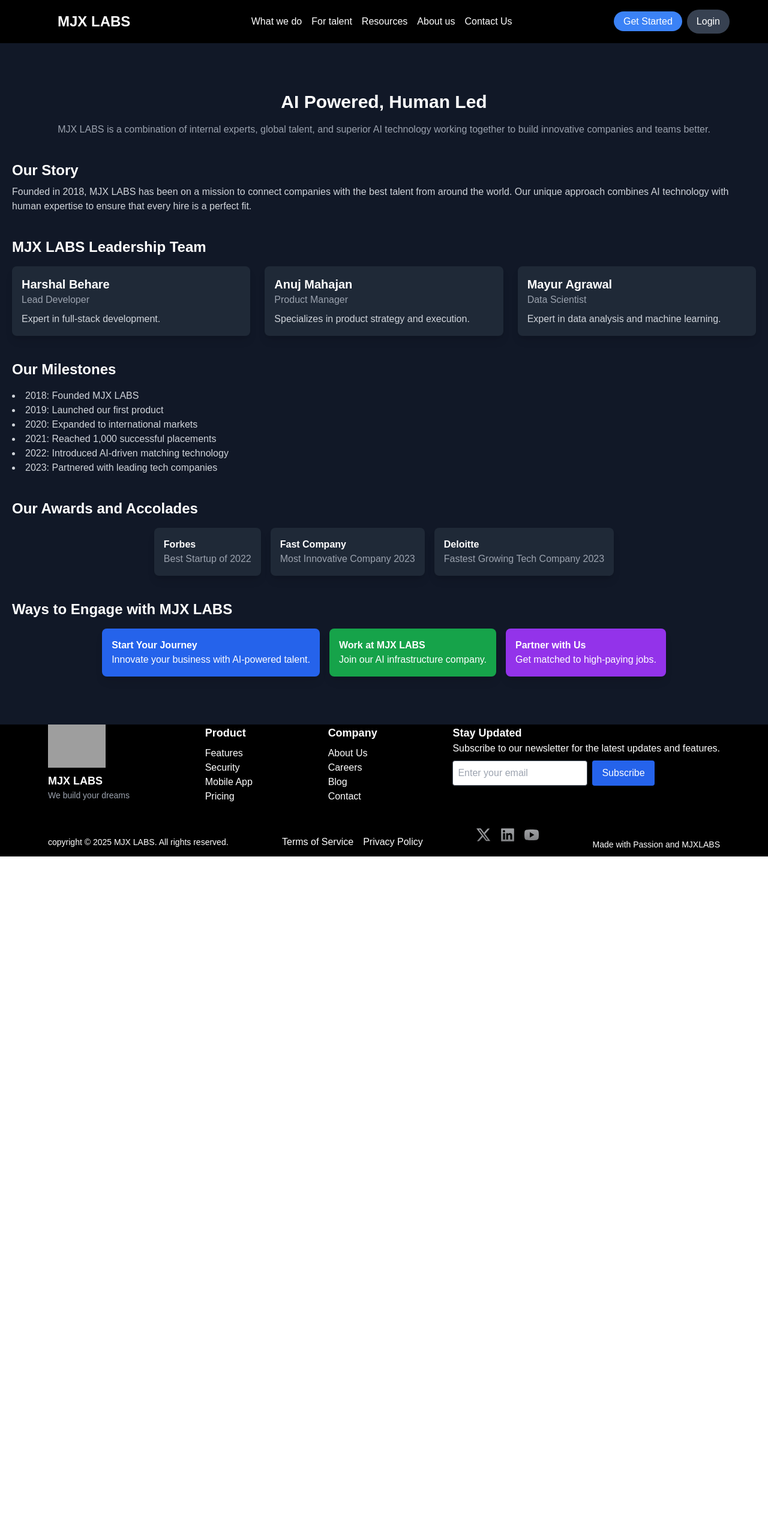
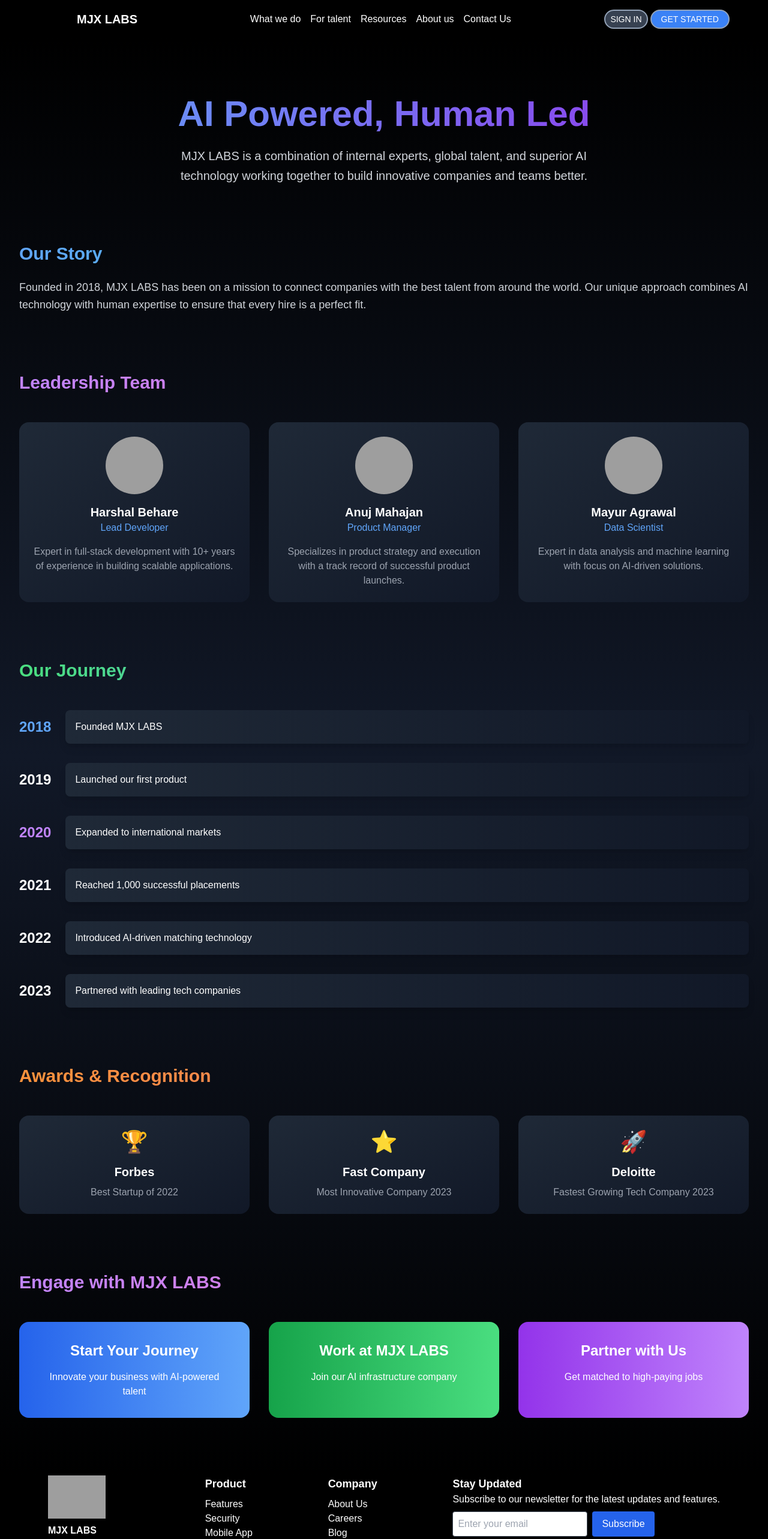
Before and after one commit to Harshal-behare/mjxlabs, a Next.js app: page /about in a window 1280 px wide. Shown: the top 2566 px of the page at 60% size. Before the commit the page ends 1428 px from the top, so only its background shows below. Built offline with nearby package versions, Linux system fonts and the light colour scheme; grey boxes are pictures that could not be loaded.

Commit message:
add some css part

```diff
--- a/package.json
+++ b/package.json
@@ -9,9 +9,10 @@
     "lint": "next lint"
   },
   "dependencies": {
+    "framer-motion": "^12.4.7",
+    "next": "15.1.6",
     "react": "^19.0.0",
-    "react-dom": "^19.0.0",
-    "next": "15.1.6"
+    "react-dom": "^19.0.0"
   },
   "devDependencies": {
     "postcss": "^8",
--- a/src/app/about/page.js
+++ b/src/app/about/page.js
@@ -1,84 +1,192 @@
 "use client";
 
 import React from "react";
+import { motion } from "framer-motion";
 
 const About = () => {
-  return ( <div className="py-20 px-5 bg-gray-900 text-white min-h-screen flex flex-col">
-    <h1 className="text-3xl font-bold text-center">AI Powered, Human Led</h1>
-    <p className="text-center mt-4 text-gray-400">
+  return (
+    <div className="bg-gradient-to-b from-black via-gray-900 to-black text-white min-h-screen">
+      <div className="max-w-7xl mx-auto px-4 sm:px-6 lg:px-8 py-24">
+        <motion.div
+          initial={{ opacity: 0, y: 20 }}
+          animate={{ opacity: 1, y: 0 }}
+          transition={{ duration: 0.8 }}
+          className="text-center"
+        >
+          <h1 className="text-5xl md:text-6xl font-extrabold bg-clip-text text-transparent bg-gradient-to-r from-blue-400 to-purple-600">
+            AI Powered, Human Led
+          </h1>
+          <p className="mt-6 text-xl text-gray-300 max-w-3xl mx-auto leading-relaxed">
             MJX LABS is a combination of internal experts, global talent, and superior AI technology working together to build innovative companies and teams better.
           </p>
+        </motion.div>
 
-    <h2 className="text-2xl font-bold mt-10">Our Story</h2>
-    <p className="mt-2 text-gray-300">
+        <motion.div
+          initial={{ opacity: 0 }}
+          whileInView={{ opacity: 1 }}
+          viewport={{ once: true }}
+          transition={{ duration: 1, delay: 0.2 }}
+          className="mt-24"
+        >
+          <h2 className="text-3xl font-bold bg-clip-text text-transparent bg-gradient-to-r from-blue-400 to-teal-400">Our Story</h2>
+          <p className="mt-6 text-lg text-gray-300 leading-relaxed">
             Founded in 2018, MJX LABS has been on a mission to connect companies with the best talent from around the world. Our unique approach combines AI technology with human expertise to ensure that every hire is a perfect fit.
           </p>
+        </motion.div>
 
-    <h2 className="text-2xl font-bold mt-10">MJX LABS Leadership Team</h2>
-    <div className="grid grid-cols-1 md:grid-cols-2 lg:grid-cols-3 gap-6 mt-4">
-      <div className="bg-gray-800 p-4 rounded-lg shadow-lg">
-        <h3 className="text-xl font-semibold">Harshal Behare</h3>
-        <p className="text-gray-400">Lead Developer</p>
-        <p className="text-gray-300 mt-2">Expert in full-stack development.</p>
+        <motion.div
+          initial={{ opacity: 0 }}
+          whileInView={{ opacity: 1 }}
+          viewport={{ once: true }}
+          transition={{ duration: 1 }}
+          className="mt-24"
+        >
+          <h2 className="text-3xl font-bold bg-clip-text text-transparent bg-gradient-to-r from-purple-400 to-pink-400">Leadership Team</h2>
+          <div className="grid grid-cols-1 md:grid-cols-2 lg:grid-cols-3 gap-8 mt-12">
+            {[
+              {
+                name: "Harshal Behare",
+                role: "Lead Developer",
+                description: "Expert in full-stack development with 10+ years of experience in building scalable applications.",
+                image: "https://randomuser.me/api/portraits/men/1.jpg"
+              },
+              {
+                name: "Anuj Mahajan",
+                role: "Product Manager",
+                description: "Specializes in product strategy and execution with a track record of successful product launches.",
+                image: "https://randomuser.me/api/portraits/men/2.jpg"
+              },
+              {
+                name: "Mayur Agrawal",
+                role: "Data Scientist",
+                description: "Expert in data analysis and machine learning with focus on AI-driven solutions.",
+                image: "https://randomuser.me/api/portraits/men/3.jpg"
+              }
+            ].map((member, index) => (
+              <motion.div
+                key={index}
+                initial={{ opacity: 0, y: 20 }}
+                whileInView={{ opacity: 1, y: 0 }}
+                viewport={{ once: true }}
+                transition={{ duration: 0.5, delay: index * 0.2 }}
+                className="bg-gradient-to-br from-gray-800 to-gray-900 rounded-2xl p-6 hover:shadow-2xl hover:shadow-blue-500/10 transition-all duration-300"
+              >
+                <img src={member.image} alt={member.name} className="w-24 h-24 rounded-full mx-auto mb-4" />
+                <h3 className="text-xl font-semibold text-center">{member.name}</h3>
+                <p className="text-blue-400 text-center">{member.role}</p>
+                <p className="text-gray-400 mt-4 text-center">{member.description}</p>
+              </motion.div>
+            ))}
           </div>
-      <div className="bg-gray-800 p-4 rounded-lg shadow-lg">
-        <h3 className="text-xl font-semibold">Anuj Mahajan</h3>
-        <p className="text-gray-400">Product Manager</p>
-        <p className="text-gray-300 mt-2">Specializes in product strategy and execution.</p>
+        </motion.div>
+
+        <motion.div
+          initial={{ opacity: 0 }}
+          whileInView={{ opacity: 1 }}
+          viewport={{ once: true }}
+          transition={{ duration: 1 }}
+          className="mt-24"
+        >
+          <h2 className="text-3xl font-bold bg-clip-text text-transparent bg-gradient-to-r from-green-400 to-blue-400">Our Journey</h2>
+          <div className="mt-12 relative">
+            {[
+              { year: "2018", event: "Founded MJX LABS", color: "blue" },
+              { year: "2019", event: "Launched our first product", color: "green" },
+              { year: "2020", event: "Expanded to international markets", color: "purple" },
+              { year: "2021", event: "Reached 1,000 successful placements", color: "pink" },
+              { year: "2022", event: "Introduced AI-driven matching technology", color: "yellow" },
+              { year: "2023", event: "Partnered with leading tech companies", color: "red" }
+            ].map((milestone, index) => (
+              <motion.div
+                key={index}
+                initial={{ opacity: 0, x: -50 }}
+                whileInView={{ opacity: 1, x: 0 }}
+                viewport={{ once: true }}
+                transition={{ duration: 0.5, delay: index * 0.2 }}
+                className="flex items-center gap-6 mb-8"
+              >
+                <div className={`text-2xl font-bold text-${milestone.color}-400`}>{milestone.year}</div>
+                <div className="bg-gradient-to-r from-gray-800 to-gray-900 rounded-lg p-4 flex-1 shadow-lg">
+                  {milestone.event}
                 </div>
-      <div className="bg-gray-800 p-4 rounded-lg shadow-lg">
-        <h3 className="text-xl font-semibold">Mayur Agrawal</h3>
-        <p className="text-gray-400">Data Scientist</p>
-        <p className="text-gray-300 mt-2">Expert in data analysis and machine learning.</p>
+              </motion.div>
+            ))}
+          </div>
+        </motion.div>
+
+        <motion.div
+          initial={{ opacity: 0 }}
+          whileInView={{ opacity: 1 }}
+          viewport={{ once: true }}
+          transition={{ duration: 1 }}
+          className="mt-24"
+        >
+          <h2 className="text-3xl font-bold bg-clip-text text-transparent bg-gradient-to-r from-orange-400 to-red-400">Awards & Recognition</h2>
+          <div className="grid grid-cols-1 md:grid-cols-3 gap-8 mt-12">
+            {[
+              { org: "Forbes", award: "Best Startup of 2022", icon: "🏆" },
+              { org: "Fast Company", award: "Most Innovative Company 2023", icon: "⭐" },
+              { org: "Deloitte", award: "Fastest Growing Tech Company 2023", icon: "🚀" }
+            ].map((award, index) => (
+              <motion.div
+                key={index}
+                initial={{ opacity: 0, scale: 0.9 }}
+                whileInView={{ opacity: 1, scale: 1 }}
+                viewport={{ once: true }}
+                transition={{ duration: 0.5, delay: index * 0.2 }}
+                className="bg-gradient-to-br from-gray-800 to-gray-900 rounded-2xl p-6 text-center hover:shadow-2xl hover:shadow-orange-500/10 transition-all duration-300"
+              >
+                <div className="text-4xl mb-4">{award.icon}</div>
+                <h3 className="text-xl font-bold">{award.org}</h3>
+                <p className="text-gray-400 mt-2">{award.award}</p>
+              </motion.div>
+            ))}
+          </div>
+        </motion.div>
+
+        <motion.div
+          initial={{ opacity: 0 }}
+          whileInView={{ opacity: 1 }}
+          viewport={{ once: true }}
+          transition={{ duration: 1 }}
+          className="mt-24"
+        >
+          <h2 className="text-3xl font-bold bg-clip-text text-transparent bg-gradient-to-r from-purple-400 to-pink-400">Engage with MJX LABS</h2>
+          <div className="grid grid-cols-1 md:grid-cols-3 gap-8 mt-12">
+            {[
+              {
+                title: "Start Your Journey",
+                description: "Innovate your business with AI-powered talent",
+                color: "from-blue-600 to-blue-400"
+              },
+              {
+                title: "Work at MJX LABS",
+                description: "Join our AI infrastructure company",
+                color: "from-green-600 to-green-400"
+              },
+              {
+                title: "Partner with Us",
+                description: "Get matched to high-paying jobs",
+                color: "from-purple-600 to-purple-400"
+              }
+            ].map((item, index) => (
+              <motion.div
+                key={index}
+                initial={{ opacity: 0, y: 20 }}
+                whileInView={{ opacity: 1, y: 0 }}
+                viewport={{ once: true }}
+                transition={{ duration: 0.5, delay: index * 0.2 }}
+                className={`bg-gradient-to-r ${item.color} rounded-2xl p-8 text-center cursor-pointer transform hover:scale-105 transition-all duration-300`}
+              >
+                <h3 className="text-2xl font-bold">{item.title}</h3>
+                <p className="mt-4">{item.description}</p>
+              </motion.div>
+            ))}
+          </div>
+        </motion.div>
       </div>
     </div>
-
-    <h2 className="text-2xl font-bold mt-10">Our Milestones</h2>
-    <div className="mt-4">
-      <ul className="list-disc list-inside text-gray-300">
-        <li>2018: Founded MJX LABS</li>
-        <li>2019: Launched our first product</li>
-        <li>2020: Expanded to international markets</li>
-        <li>2021: Reached 1,000 successful placements</li>
-        <li>2022: Introduced AI-driven matching technology</li>
-        <li>2023: Partnered with leading tech companies</li>
-      </ul>
-    </div>
-
-    <h2 className="text-2xl font-bold mt-10">Our Awards and Accolades</h2>
-    <div className="flex flex-wrap justify-center gap-4 mt-4">
-      <div className="bg-gray-800 p-4 rounded-lg shadow-lg">
-        <h3 className="font-bold">Forbes</h3>
-        <p className="text-gray-400">Best Startup of 2022</p>
-      </div>
-      <div className="bg-gray-800 p-4 rounded-lg shadow-lg">
-        <h3 className="font-bold">Fast Company</h3>
-        <p className="text-gray-400">Most Innovative Company 2023</p>
-      </div>
-      <div className="bg-gray-800 p-4 rounded-lg shadow-lg">
-        <h3 className="font-bold">Deloitte</h3>
-        <p className="text-gray-400">Fastest Growing Tech Company 2023</p>
-      </div>
-    </div>
-
-    <h2 className="text-2xl font-bold mt-10">Ways to Engage with MJX LABS</h2>
-    <div className="flex flex-wrap justify-center gap-4 mt-4">
-      <div className="bg-blue-600 text-white p-4 rounded-lg shadow-lg">
-        <h3 className="font-bold">Start Your Journey</h3>
-        <p>Innovate your business with AI-powered talent.</p>
-      </div>
-      <div className="bg-green-600 text-white p-4 rounded-lg shadow-lg">
-        <h3 className="font-bold">Work at MJX LABS</h3>
-        <p>Join our AI infrastructure company.</p>
-      </div>
-      <div className="bg-purple-600 text-white p-4 rounded-lg shadow-lg">
-        <h3 className="font-bold">Partner with Us</h3>
-        <p>Get matched to high-paying jobs.</p>
-      </div>
-    </div>
-
-
-  </div>);
+  );
 };
 
 export default About;
--- a/src/app/components/Footer.js
+++ b/src/app/components/Footer.js
@@ -10,7 +10,7 @@
         {/* Logo and Tagline Section */}
         <div className="flex flex-col mb-6">
           <img src="/logo.svg" alt="Logo" className="w-24 h-auto mb-2" />
-          <h2 className="text-lg font-bold">MJX LABS</h2>
+          <h2 className="text-base font-bold">MJX LABS</h2>
           <p className="text-sm text-gray-400">We build your dreams</p>
         </div>
         <div className="flex flex-col mb-6">
--- a/src/app/components/Header.js
+++ b/src/app/components/Header.js
@@ -5,7 +5,7 @@
 export default function Header() {
   return (
     <header className="flex justify-between items-center p-4 bg-black text-white">
-      <Link href="/" className="text-2xl font-bold ml-30 px-20">MJX LABS</Link>
+      <Link href="/" className="text-xl font-bold px-20 ml-8">MJX LABS</Link>
       <nav className="flex space-x-4">
 
         <div className="relative group">
@@ -68,13 +68,14 @@
         <Link href="/about" className="hover:underline">About us</Link>
         <Link href="/contact" className="hover:underline">Contact Us</Link>
       </nav>
-      <div className="relative px-12">
-        <Link href="/get-started" className="bg-blue-500 text-white px-4 py-2 rounded-3xl hover:bg-blue-600">
-          Get Started
+      <div className="relative px-12 flex justify-between items-center gap-1">
+      <button className="bg-gray-700 text-sm px-2 py-1 rounded-3xl hover:bg-gray-600 border-slate-400 border-2">
+          SIGN IN
+        </button>
+        <Link href="/get-started" className="bg-blue-500 text-white text-sm px-4 py-1 rounded-3xl border-slate-400 hover:bg-blue-600 border-2">
+          GET STARTED
         </Link>
-        <button className="bg-gray-700 text-white px-4 py-2 rounded-3xl hover:bg-gray-600 ml-2">
-          Login
-        </button>
+
       </div>
     </header>
   );
```
Also changed, not shown: src/app/page.js (+51 -21 lines), 1 other file (tests, documents, lock files or other folders). Lines whose indentation alone changed are shown as unchanged.
